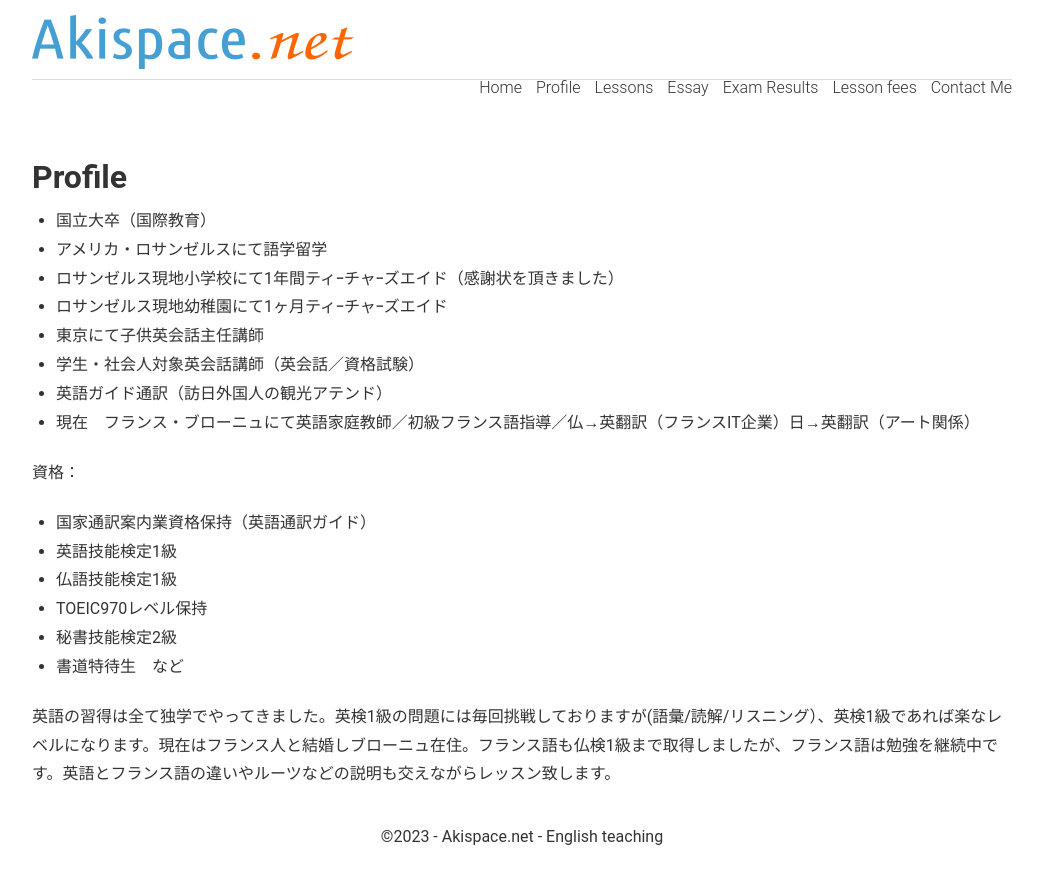
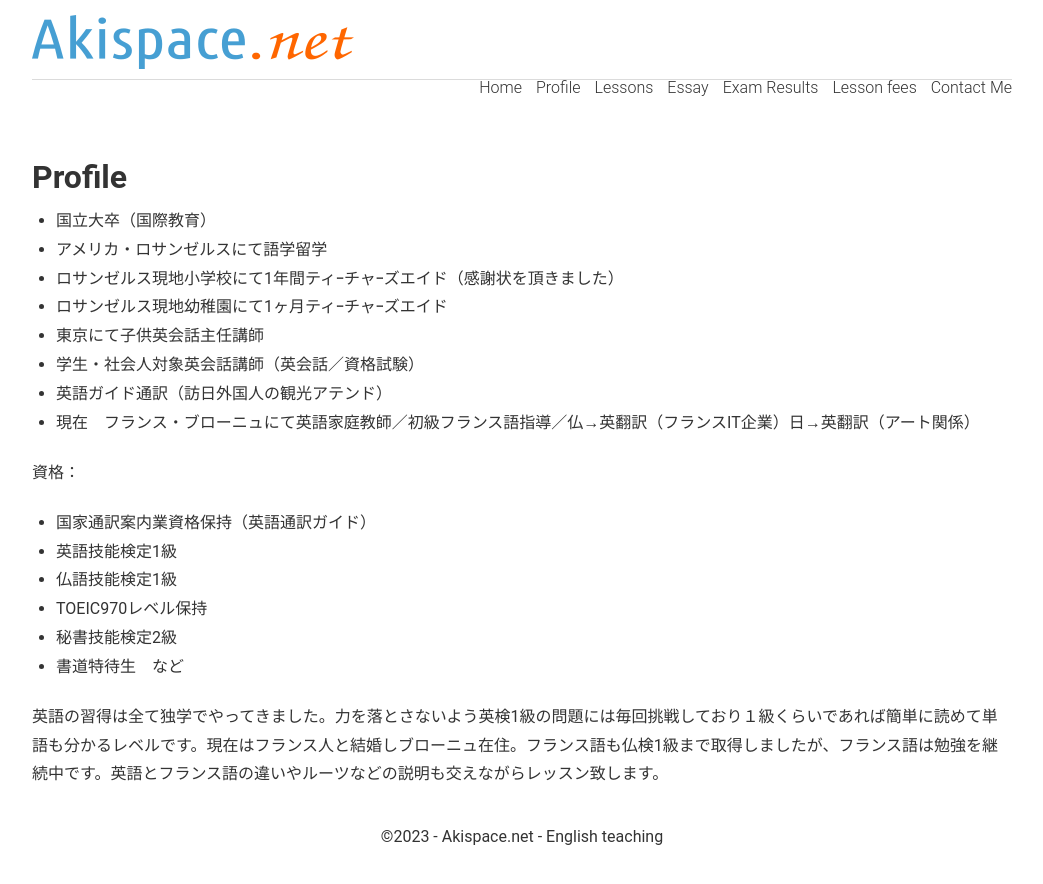
Before and after one commit to phocean/akispace, a Jekyll site: the page built from profile.md, in a window 1280 px wide. Shown: the top 884 px of the page, without its empty margins (118-1161 px from the left). Built offline with Jekyll 4.4.1, drawn with Linux system fonts in a browser that asks for light colours.

Commit message:
Update profile.md

```diff
--- a/profile.md
+++ b/profile.md
@@ -26,4 +26,4 @@ description: フランス、パリで探す英語家庭教師。英検1級/フ
 * 秘書技能検定2級
 * 書道特待生　など
 
-英語の習得は全て独学でやってきました。英検1級の問題には毎回挑戦しておりますが(語彙/読解/リスニング）、英検1級であれば楽なレベルになります。現在はフランス人と結婚しブローニュ在住。フランス語も仏検1級まで取得しましたが、フランス語は勉強を継続中です。英語とフランス語の違いやルーツなどの説明も交えながらレッスン致します。
+英語の習得は全て独学でやってきました。力を落とさないよう英検1級の問題には毎回挑戦しており１級くらいであれば簡単に読めて単語も分かるレベルです。現在はフランス人と結婚しブローニュ在住。フランス語も仏検1級まで取得しましたが、フランス語は勉強を継続中です。英語とフランス語の違いやルーツなどの説明も交えながらレッスン致します。
```
